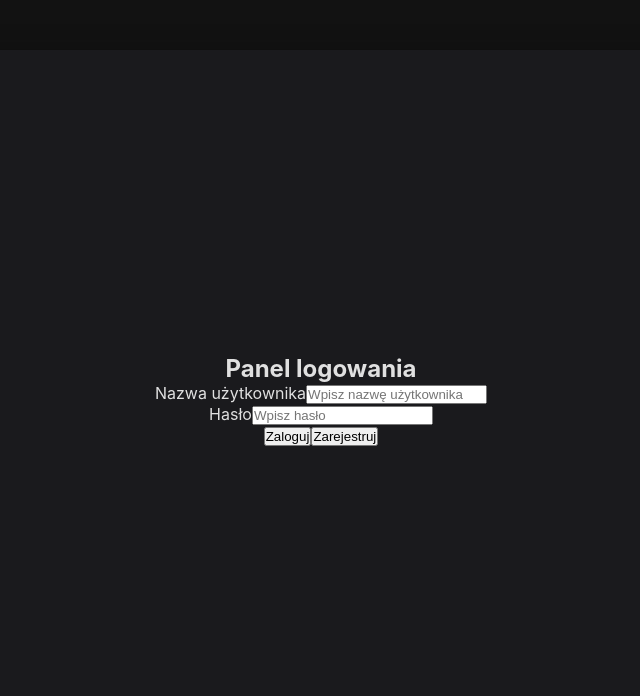
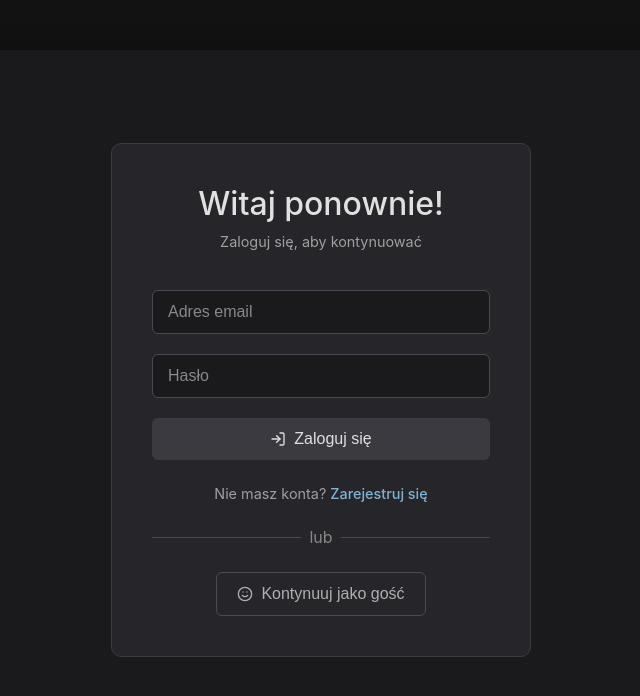
Before and after one commit to danteire/webappNH, a React (Create React App) app: page / in a window 1280 px wide. Shown: the top 696 px of the page, without its empty margins (319-959 px from the left). Built offline with nearby package versions, Linux system fonts and the light colour scheme; the HTML template or start-up script is replaced by a standard one.

Commit message:
Changed login page and history bar

```diff
--- /dev/null
+++ b/src/Login/AuthPanel.js
@@ -0,0 +1,214 @@
+// src/components/AuthPanel.js
+
+import React, { useState } from 'react';
+import { useNavigate } from 'react-router-dom';
+import styled from 'styled-components';
+import { FiLogIn, FiUserPlus, FiSmile } from 'react-icons/fi';
+
+// ### STYLED COMPONENTS ###
+// Wszystkie style są dopasowane do Twojej aplikacji
+
+const AuthBox = styled.div`
+  width: 420px;
+  padding: 40px;
+  background-color: #25252A;
+  border-radius: 10px;
+  display: flex;
+  flex-direction: column;
+  align-items: center;
+  border: 1px solid #3A3A40;
+`;
+
+const Title = styled.h1`
+  font-size: 2rem;
+  color: #E0E0E0;
+  margin-bottom: 10px;
+  font-weight: 500;
+`;
+
+const Subtitle = styled.p`
+  color: #A0A0A0;
+  margin-bottom: 40px;
+  font-size: 0.9rem;
+`;
+
+const Form = styled.form`
+  width: 100%;
+  display: flex;
+  flex-direction: column;
+`;
+
+const Input = styled.input`
+  background-color: #1A1A1D;
+  border: 1px solid #4A4A52;
+  border-radius: 6px;
+  padding: 12px 15px;
+  color: #E0E0E0;
+  font-size: 1rem;
+  margin-bottom: 20px;
+  transition: border-color 0.2s;
+
+  &::placeholder {
+    color: #888;
+  }
+
+  &:focus {
+    outline: none;
+    border-color: #6A6A72;
+  }
+`;
+
+const Button = styled.button`
+  padding: 12px 20px;
+  background-color: #3A3A40;
+  color: #E0E0E0;
+  border: none;
+  border-radius: 6px;
+  font-size: 1rem;
+  font-weight: 500;
+  cursor: pointer;
+  transition: background-color 0.2s;
+  display: flex;
+  justify-content: center;
+  align-items: center;
+  gap: 8px;
+
+  &:hover {
+    background-color: #505057;
+  }
+`;
+
+const GuestButton = styled(Button)`
+  background-color: transparent;
+  border: 1px solid #4A4A52;
+  color: #B0B0B0;
+
+  &:hover {
+    background-color: #3A3A40;
+    border-color: #3A3A40;
+  }
+`;
+
+const Separator = styled.div`
+  display: flex;
+  align-items: center;
+  text-align: center;
+  color: #888;
+  width: 100%;
+  margin: 25px 0;
+
+  &::before, &::after {
+    content: '';
+    flex: 1;
+    border-bottom: 1px solid #4A4A52;
+  }
+  &:not(:empty)::before { margin-right: .5em; }
+  &:not(:empty)::after { margin-left: .5em; }
+`;
+
+const SwitchAuthText = styled.p`
+  color: #A0A0A0;
+  font-size: 0.9rem;
+  margin-top: 25px;
+  cursor: pointer;
+
+  span {
+    color: #7FB3D3;
+    text-decoration: none;
+    font-weight: 500;
+    &:hover { text-decoration: underline; }
+  }
+`;
+
+// ### KOMPONENT ###
+
+export default function AuthPanel() {
+  const [isRegistering, setIsRegistering] = useState(false);
+  const [email, setEmail] = useState("");
+  const [password, setPassword] = useState("");
+  const [confirmPassword, setConfirmPassword] = useState("");
+  const navigate = useNavigate();
+
+  const handleSubmit = (e) => {
+    e.preventDefault();
+    if (isRegistering) {
+      // Logika rejestracji
+      if (password !== confirmPassword) {
+        alert("Hasła nie są zgodne!");
+        return;
+      }
+      console.log("Rejestracja:", { email, password });
+      navigate('/user'); // lub gdziekolwiek chcesz przekierować po rejestracji
+    } else {
+      // Logika logowania
+      console.log("Logowanie:", { email, password });
+      navigate('/user');
+    }
+  };
+
+  const handleGuestContinue = () => {
+    console.log("Kontynuacja jako gość...");
+    navigate('/guest'); // Przekierowanie dla gościa
+  };
+
+  const toggleAuthMode = () => {
+    setIsRegistering(!isRegistering);
+  };
+
+  return (
+    <AuthBox>
+      <Title>{isRegistering ? "Stwórz konto" : "Witaj ponownie!"}</Title>
+      <Subtitle>
+        {isRegistering ? "Wypełnij formularz, aby do nas dołączyć" : "Zaloguj się, aby kontynuować"}
+      </Subtitle>
+
+      <Form onSubmit={handleSubmit}>
+        <Input
+          type="email"
+          placeholder="Adres email"
+          value={email}
+          onChange={(e) => setEmail(e.target.value)}
+          required
+        />
+        <Input
+          type="password"
+          placeholder="Hasło"
+          value={password}
+          onChange={(e) => setPassword(e.target.value)}
+          required
+        />
+
+        {isRegistering && (
+          <Input
+            type="password"
+            placeholder="Powtórz hasło"
+            value={confirmPassword}
+            onChange={(e) => setConfirmPassword(e.target.value)}
+            required
+          />
+        )}
+
+        <Button type="submit">
+          {isRegistering ? <FiUserPlus /> : <FiLogIn />}
+          {isRegistering ? "Zarejestruj się" : "Zaloguj się"}
+        </Button>
+      </Form>
+
+      <SwitchAuthText onClick={toggleAuthMode}>
+        {isRegistering
+          ? "Masz już konto? "
+          : "Nie masz konta? "}
+        <span>
+          {isRegistering ? "Zaloguj się" : "Zarejestruj się"}
+        </span>
+      </SwitchAuthText>
+
+      <Separator>lub</Separator>
+
+      <GuestButton onClick={handleGuestContinue}>
+        <FiSmile />
+        Kontynuuj jako gość
+      </GuestButton>
+    </AuthBox>
+  );
+}
--- a/src/Login/LoginPage.js
+++ b/src/Login/LoginPage.js
@@ -2,7 +2,7 @@
 
 import styled from 'styled-components';
 import GlobalStyles from '../components/GlobalStyles';
-import InputPanel from './InputPanel';
+import AuthPanel from './AuthPanel'; // ZMIANA: Z InputPanel na AuthPanel
 
 const AppContainer = styled.div`
   display: flex;
@@ -21,8 +21,7 @@ function LoginPage() {
     <>
       <GlobalStyles/>
       <AppContainer>
-      <InputPanel>
-      </InputPanel>
+        <AuthPanel /> {/* ZMIANA: Z InputPanel na AuthPanel */}
       </AppContainer>
     </>
   );
--- a/src/User/Menu/History/HistoryPage.js
+++ b/src/User/Menu/History/HistoryPage.js
@@ -7,7 +7,7 @@ const HistoryContainer = styled.div`
   border-radius: 8px;
   padding: 16px;
   height: fit-content;
-  min-height: 200px;
+  min-height: 100%;
 `;
 
 const HistoryTitle = styled.h3`
--- a/src/User/Menu/MainContent.styles.js
+++ b/src/User/Menu/MainContent.styles.js
@@ -50,7 +50,6 @@ export const ContentWrapper = styled.div`
   flex-direction: column;
   align-items: center;
   justify-content: flex-start;
-  padding-top: 40px;
 `;
 
 // Typografia
@@ -71,8 +70,6 @@ export const UploadBox = styled.label`
   display: flex;
   flex-direction: column;
   align-items: center;
-  justify-content: center;
-  padding-top: 30px;
   padding-bottom: 30px;
   cursor: pointer;
   transition: border-color 0.2s;
```
